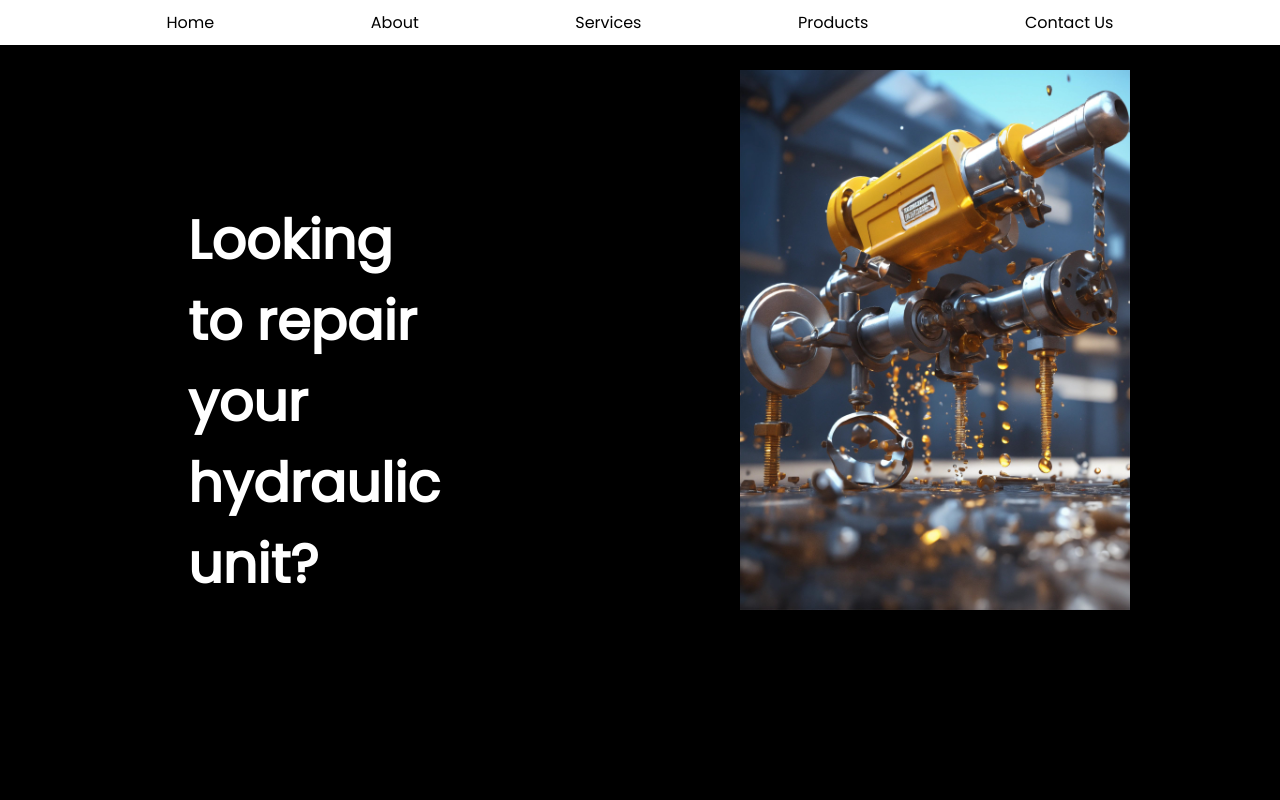
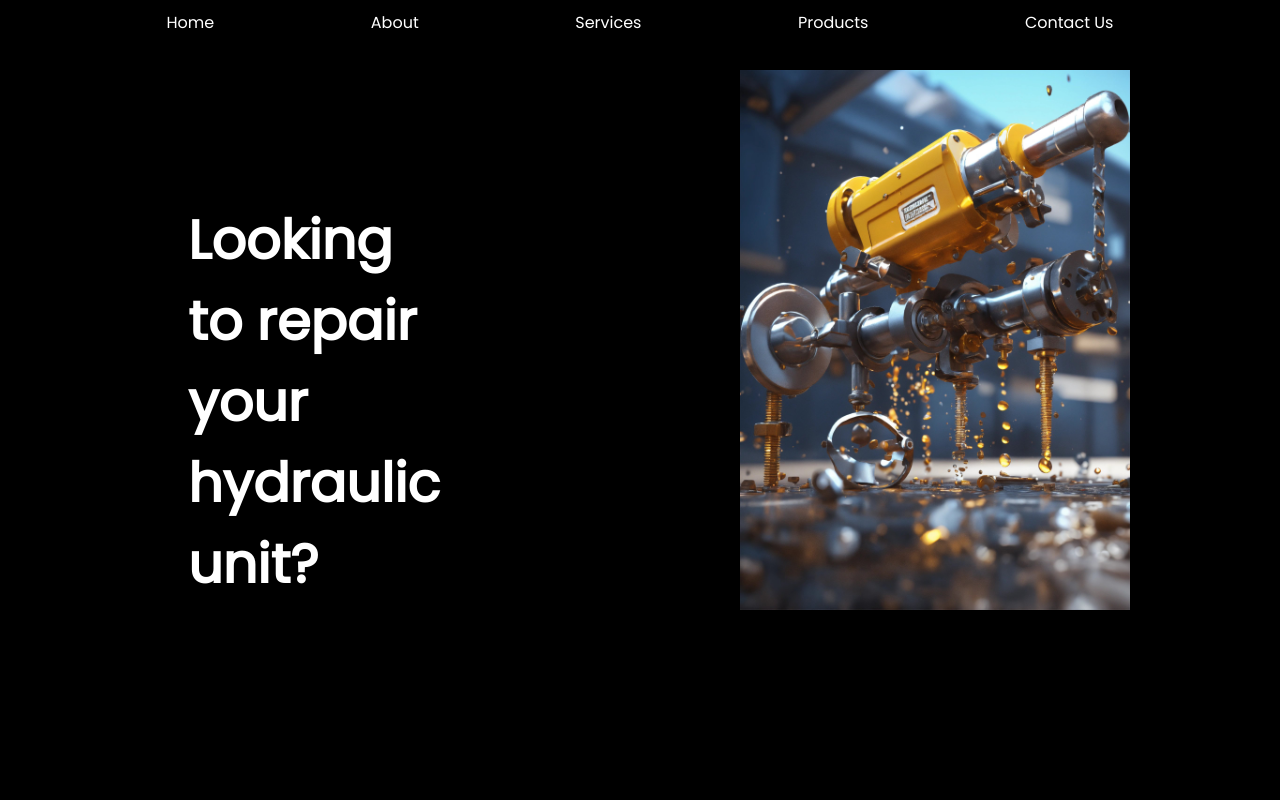
Before and after one commit to akash-kodddes/Sparks-Industries, a plain HTML site: page index.html in a window 1280 px wide. Shown: the top 800 px of the page. Drawn offline with nearby package versions, Linux system fonts and the light colour scheme; a web font is replaced by a local one.

Commit message:
nav bar color changes

```diff
--- a/style.css
+++ b/style.css
@@ -18,8 +18,7 @@ html, body{
     justify-content: space-evenly;
     padding: 10px;
     position: fixed;
-    background-color: white;
-    color: black;
+    background-color: black;
     top: 0%;
     width: 100%;
     padding-bottom: 10px;
@@ -28,7 +27,7 @@ html, body{
 
 #nav a{
     text-decoration: none;
-    color: black;
+    color: white;
 }
 
 #nav ul{
```
